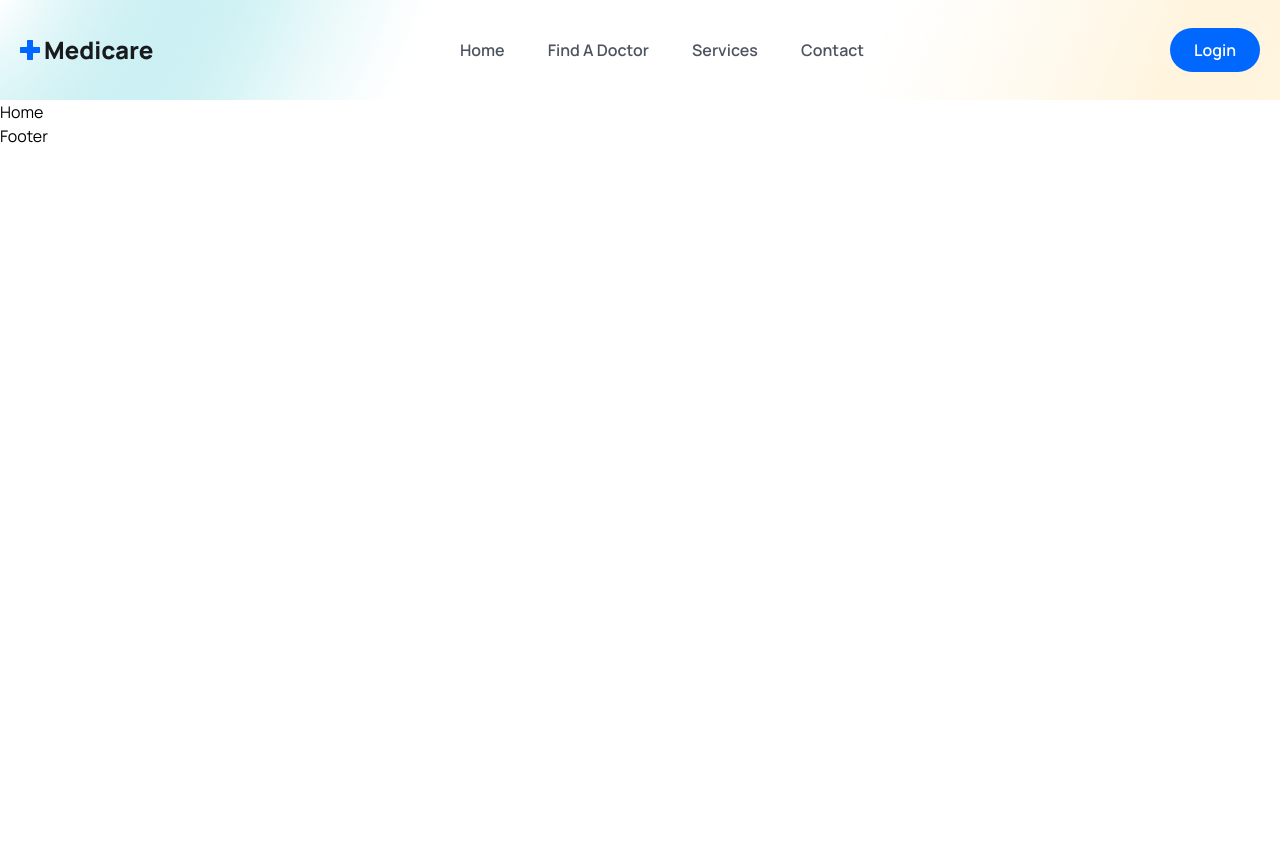
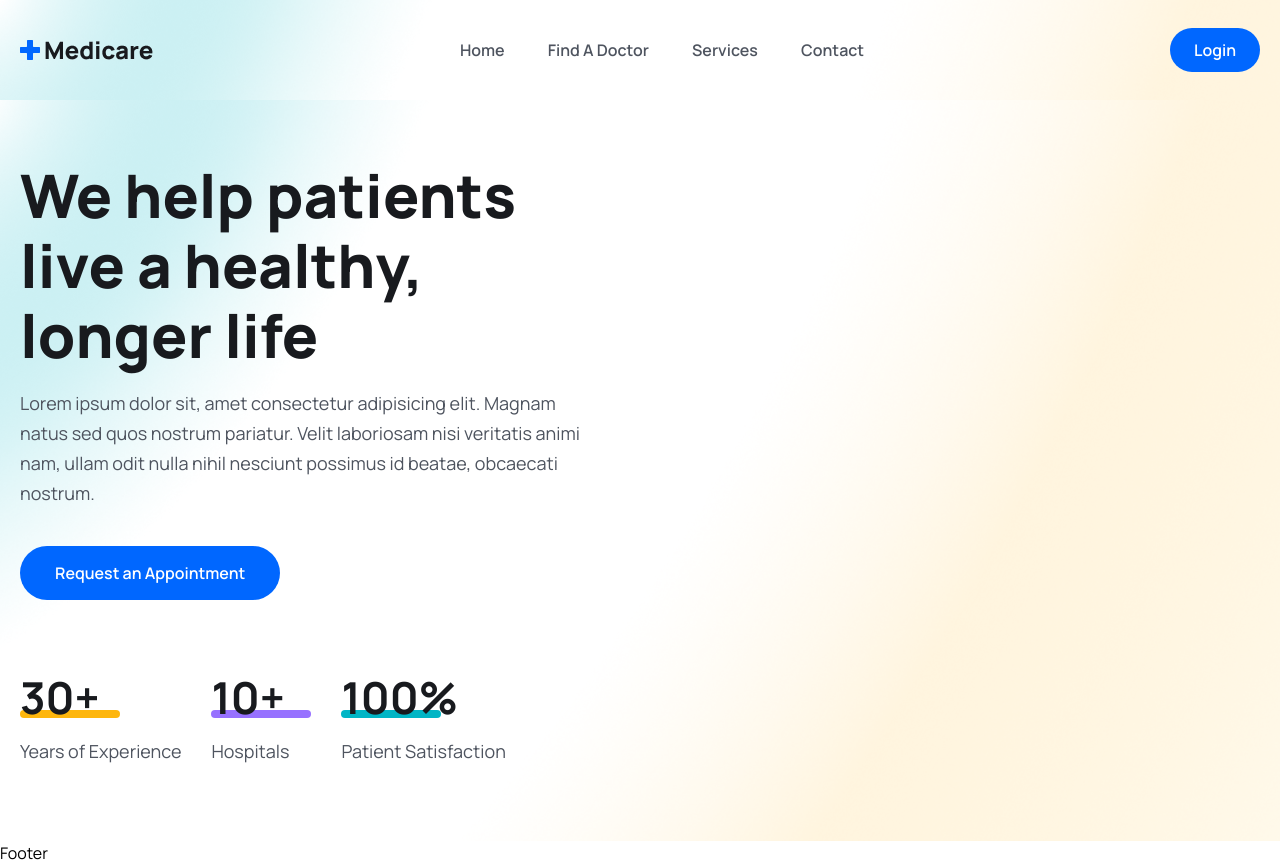
Before and after one commit to Keerikadan03/DAMS, a React (Vite) app in the folder frontend/: page / in a window 1280 px wide. Before the commit the page ends 800 px from the top, so only its background shows below. Built offline with nearby package versions, Linux system fonts and the light colour scheme.

Commit message:
worked on hero section

```diff
--- a/frontend/src/index.css
+++ b/frontend/src/index.css
@@ -27,6 +27,10 @@
 
     .header{
         @apply bg-[url('./assets/images/mask.png')] bg-no-repeat bg-center bg-cover w-full h-[100px] leading-[100px];
+    }
+
+    .hero_section{
+        @apply bg-[url('./assets/images/hero-bg.png')] bg-no-repeat bg-center bg-cover
     }
 }
 
--- a/frontend/src/pages/Home.jsx
+++ b/frontend/src/pages/Home.jsx
@@ -2,8 +2,63 @@ import React from 'react'
 
 const Home = () => {
   return (
-    <div>Home</div>
-  )
+    <>
+      <section className='hero_section pt-[60px] 2xl:h-[800px]'>
+        <div className='container'>
+          <div className='flex flex-col lg:flex-row gap-[90px] items-center justify-between'>
+            {/* == hero content == */}
+
+            <div>
+              <div className='lg:w-[570px]'>
+                <h1 className='text-[36px] leading-[46px] text-headingColor font-[800] md:text-[60px] md:leading-[70px] '>
+                  We help patients live a healthy, longer life
+                </h1>
+                <p className='text_para'>
+                  Lorem ipsum dolor sit, amet consectetur adipisicing elit. Magnam natus sed quos nostrum pariatur. Velit laboriosam nisi veritatis animi nam, ullam odit nulla nihil nesciunt possimus id beatae, obcaecati nostrum.
+                </p>
+
+                <button className='btn'>
+                  Request an Appointment
+                </button>
+              </div>
+
+              {/* HERO COUNTER */}
+
+              <div className='mt-[30px] lg:mt-[70px] flex flex-col lg:flex-row lg:items-center gap-5 lg:gap-[30px]'>
+                <div>
+                  <h2 className='text-[36px] leading-[56px] lg:text-[44px] lg:leading-[54px] font-[700] text-headingColor'>
+                    30+
+                  </h2>
+                  {/* yellow line */}
+                  <span className='w-[100px] h-2 bg-yellowColor rounded-full block mt-[-14px]'></span>
+                  <p className='text_para'>Years of Experience</p>
+                </div>
+
+                <div>
+                  <h2 className='text-[36px] leading-[56px] lg:text-[44px] lg:leading-[54px] font-[700] text-headingColor'>
+                    10+
+                  </h2>
+                  {/* yellow line */}
+                  <span className='w-[100px] h-2 bg-purpleColor rounded-full block mt-[-14px]'></span>
+                  <p className='text_para'>Hospitals</p>
+                </div>
+
+                <div>
+                  <h2 className='text-[36px] leading-[56px] lg:text-[44px] lg:leading-[54px] font-[700] text-headingColor'>
+                    100%
+                  </h2>
+                  {/* yellow line */}
+                  <span className='w-[100px] h-2 bg-irisBlueColor rounded-full block mt-[-14px]'></span>
+                  <p className='text_para'>Patient Satisfaction</p>
+                </div>
+              </div>
+
+            </div>
+          </div>
+        </div>
+      </section>
+    </>
+    )
 }
 
 export default Home
```
